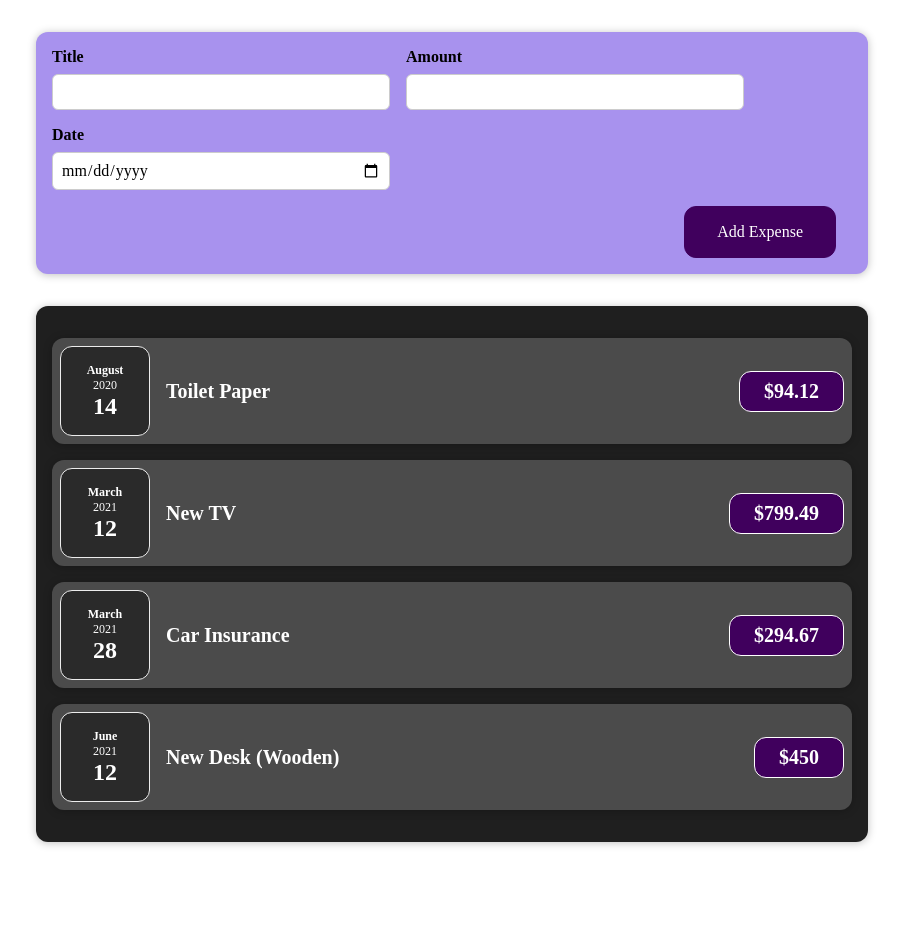
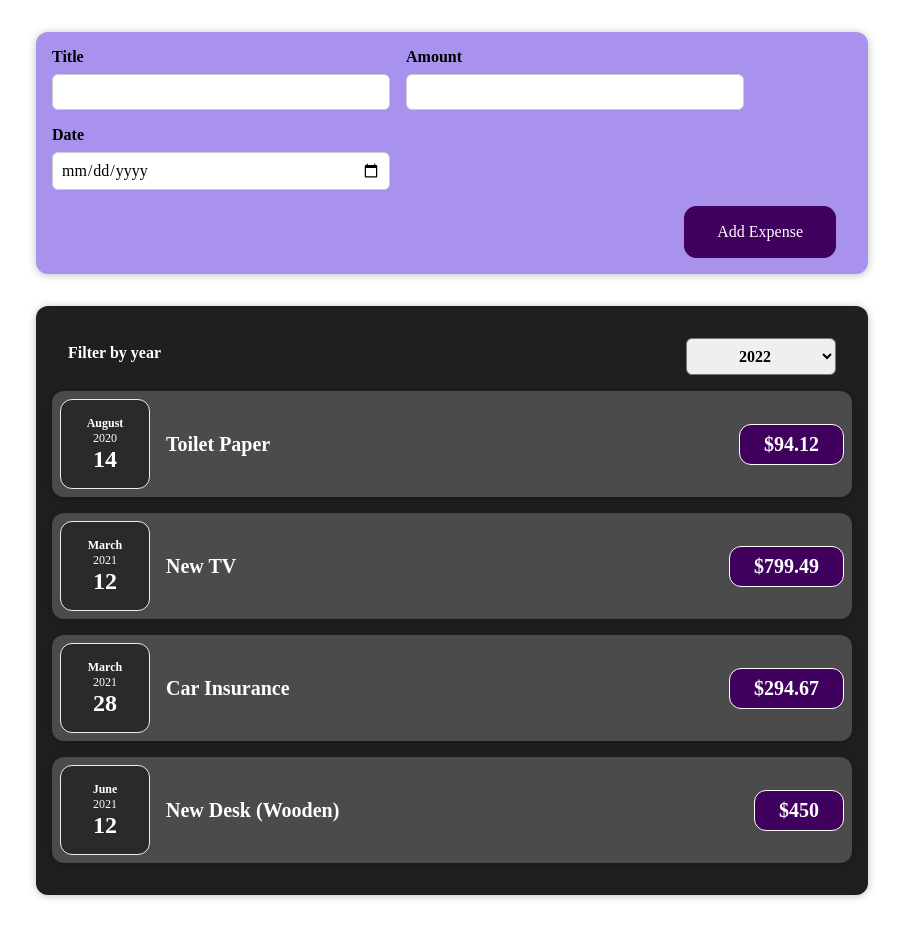
Before and after one commit to SongChangseok/udemy-react-study, a React (Create React App) app: page / in a window 1280 px wide. Shown: the whole page, without its empty margins (188-1091 px from the left). Before the commit the page ends 874 px from the top, so only its background shows below. Built offline with nearby package versions, Linux system fonts and the light colour scheme.

Commit message:
filter 추가

```diff
--- a/src/components/Expenses/Expenses.js
+++ b/src/components/Expenses/Expenses.js
@@ -1,12 +1,23 @@
+import { useState } from "react";
 import Card from "../UI/Card";
+import ExpensesFilter from "./ExpensesFilter";
 import ExpenseItem from "./ExpenseItem";
 import "./Expenses.css";
 
 export default function Expenses({ items }) {
+  const [filteredYear, setFilteredYear] = useState("2022");
+  const filterYearHandler = ({ target: { value } }) => {
+    setFilteredYear(value);
+    console.log(value);
+  };
   return (
     <Card className="expenses">
-      {items.map((value) => (
-        <ExpenseItem key={value.id} {...value} />
+      <ExpensesFilter
+        selectedYear={filteredYear}
+        onFilterYear={filterYearHandler}
+      />
+      {items.map((expense) => (
+        <ExpenseItem key={expense.id} {...expense} />
       ))}
     </Card>
   );
--- /dev/null
+++ b/src/components/Expenses/ExpensesFilter.css
@@ -0,0 +1,24 @@
+.expenses-filter {
+  color: white;
+  padding: 0 1rem;
+}
+
+.expenses-filter__control {
+  display: flex;
+  width: 100%;
+  align-items: center;
+  justify-content: space-between;
+  margin: 1rem 0;
+}
+
+.expenses-filter label {
+  font-weight: bold;
+  margin-bottom: 0.5rem;
+}
+
+.expenses-filter select {
+  font: inherit;
+  padding: 0.5rem 3rem;
+  font-weight: bold;
+  border-radius: 6px;
+}
--- /dev/null
+++ b/src/components/Expenses/ExpensesFilter.js
@@ -0,0 +1,21 @@
+import "./ExpensesFilter.css";
+
+const ExpensesFilter = ({ selectedYear, onFilterYear }) => {
+  return (
+    <div className="expenses-filter">
+      <div className="expenses-filter__control">
+        <label>Filter by year</label>
+        <select value={selectedYear} onChange={onFilterYear}>
+          <option value="2023">2023</option>
+          <option value="2022">2022</option>
+          <option value="2021">2021</option>
+          <option value="2020">2020</option>
+          <option value="2019">2019</option>
+        </select>
+      </div>
+    </div>
+  );
+  //   return <input type="date" onChange={onFilterDate} />;
+};
+
+export default ExpensesFilter;
```
